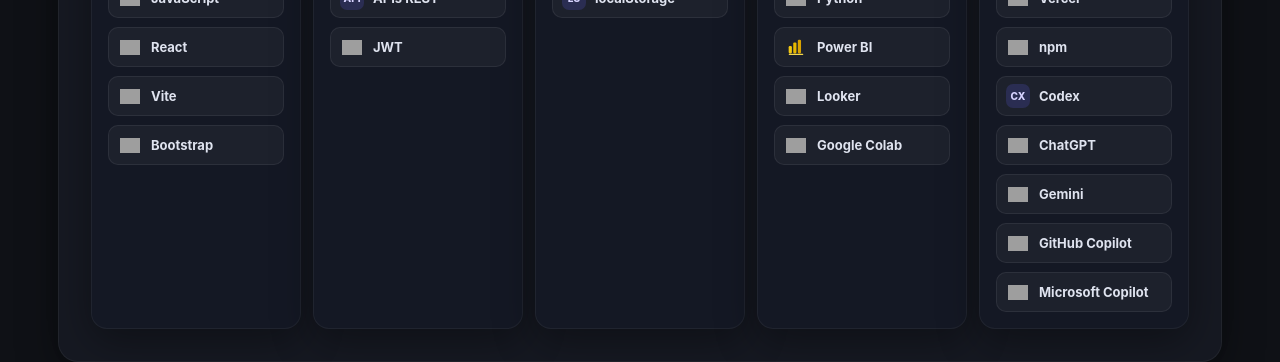
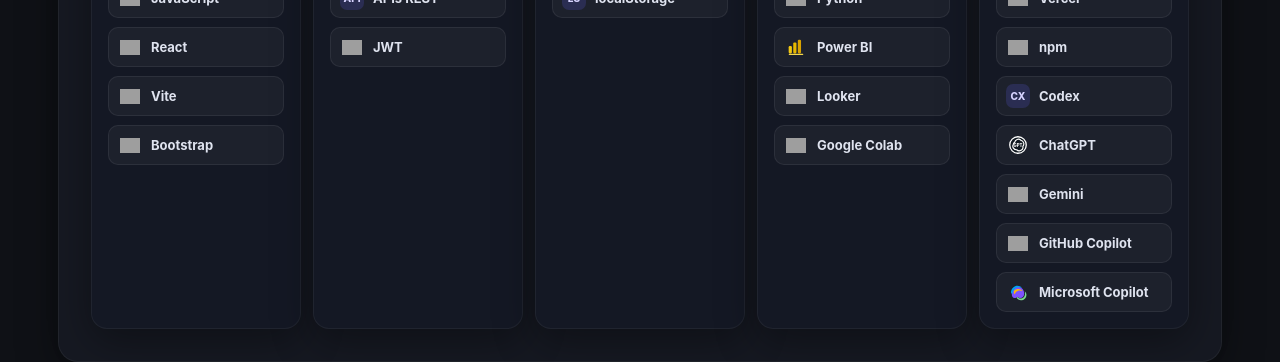
Before and after one commit to OteroCarlos1977/Portfolio_Web, a React (Vite) app: page / in a window 1280 px wide. Shown: the part 1100-1462 px from the top of the page. Built offline with nearby package versions, Linux system fonts and the light colour scheme; grey boxes are pictures that could not be loaded.

Commit message:
Agrega iconos propios de GPT y Copilot

```diff
--- a/src/components/Skills.jsx
+++ b/src/components/Skills.jsx
@@ -24,10 +24,8 @@
   GitHub: 'https://cdn.simpleicons.org/github/FFFFFF',
   Vercel: 'https://cdn.simpleicons.org/vercel/FFFFFF',
   npm: 'https://cdn.simpleicons.org/npm/CB3837',
-  ChatGPT: 'https://cdn.simpleicons.org/openai/FFFFFF',
   Gemini: 'https://cdn.simpleicons.org/googlegemini/8E75B2',
   'GitHub Copilot': 'https://cdn.simpleicons.org/githubcopilot/FFFFFF',
-  'Microsoft Copilot': 'https://cdn.simpleicons.org/microsoft/5E5E5E',
   'Google Sheets': 'https://cdn.simpleicons.org/googlesheets/34A853',
   Python: 'https://cdn.simpleicons.org/python/3776AB',
   Looker: 'https://cdn.simpleicons.org/looker/4285F4',
@@ -58,6 +56,30 @@
       <rect x="9" y="7" width="3.5" height="12" rx="1.2" fill="#e6b800" />
       <rect x="14" y="4" width="3.5" height="15" rx="1.2" fill="#d9a300" />
       <path d="M4.8 20h14.4" stroke="#f6d84a" strokeWidth="1.5" strokeLinecap="round" />
+    </svg>
+  ),
+  ChatGPT: (
+    <svg viewBox="0 0 24 24" aria-hidden="true" className="custom-skill-svg">
+      <circle cx="12" cy="12" r="9" fill="#101820" stroke="#ffffff" strokeWidth="1.4" />
+      <path
+        d="M8.4 9.1a4 4 0 0 1 6.7-2.3 4 4 0 0 1 2.2 6.6 4 4 0 0 1-6.7 3.8 4 4 0 0 1-3.8-5.8 4 4 0 0 1 1.6-2.3Z"
+        fill="none"
+        stroke="#ffffff"
+        strokeWidth="1.25"
+        strokeLinecap="round"
+        strokeLinejoin="round"
+      />
+      <text x="12" y="14.7" textAnchor="middle" fontSize="4.7" fontWeight="800" fill="#ffffff">
+        GPT
+      </text>
+    </svg>
+  ),
+  'Microsoft Copilot': (
+    <svg viewBox="0 0 24 24" aria-hidden="true" className="custom-skill-svg">
+      <path d="M5.2 13.8c0-4.2 2.9-7.6 6.7-7.6 3.9 0 6.9 3.3 6.9 7.5 0 3-1.8 4.9-4.2 4.9-1.3 0-2.4-.5-3.2-1.5-.7.9-1.8 1.5-3.1 1.5-1.9 0-3.1-1.7-3.1-4.8Z" fill="#7f52ff" />
+      <path d="M4.3 11.7c.8-3.7 3.5-6.4 7.1-6.4 2 0 3.7.8 5 2.2-1-.5-2.1-.8-3.4-.8-3.8 0-6.7 3.2-7.1 7.5-.9-.4-1.8-1.2-1.6-2.5Z" fill="#00a4ef" />
+      <path d="M11.2 17.1c.8 1.3 2 2 3.6 2 2.8 0 4.9-2.2 4.9-5.5 0-.9-.1-1.7-.4-2.5 1.2 1 1.9 2.4 1.9 4 0 3.8-2.7 6-6 6-2.2 0-3.8-1-4.7-2.7Z" fill="#7bd88f" />
+      <path d="M7.7 10.8c1.2-1.4 2.7-2.1 4.5-2.1 2 0 3.7.9 4.8 2.5-.9-.5-1.9-.8-3.1-.8-2.5 0-4.5 1.5-5.4 4.1-.9-.5-1.3-2.4-.8-3.7Z" fill="#fbbc05" />
     </svg>
   ),
 };
```
